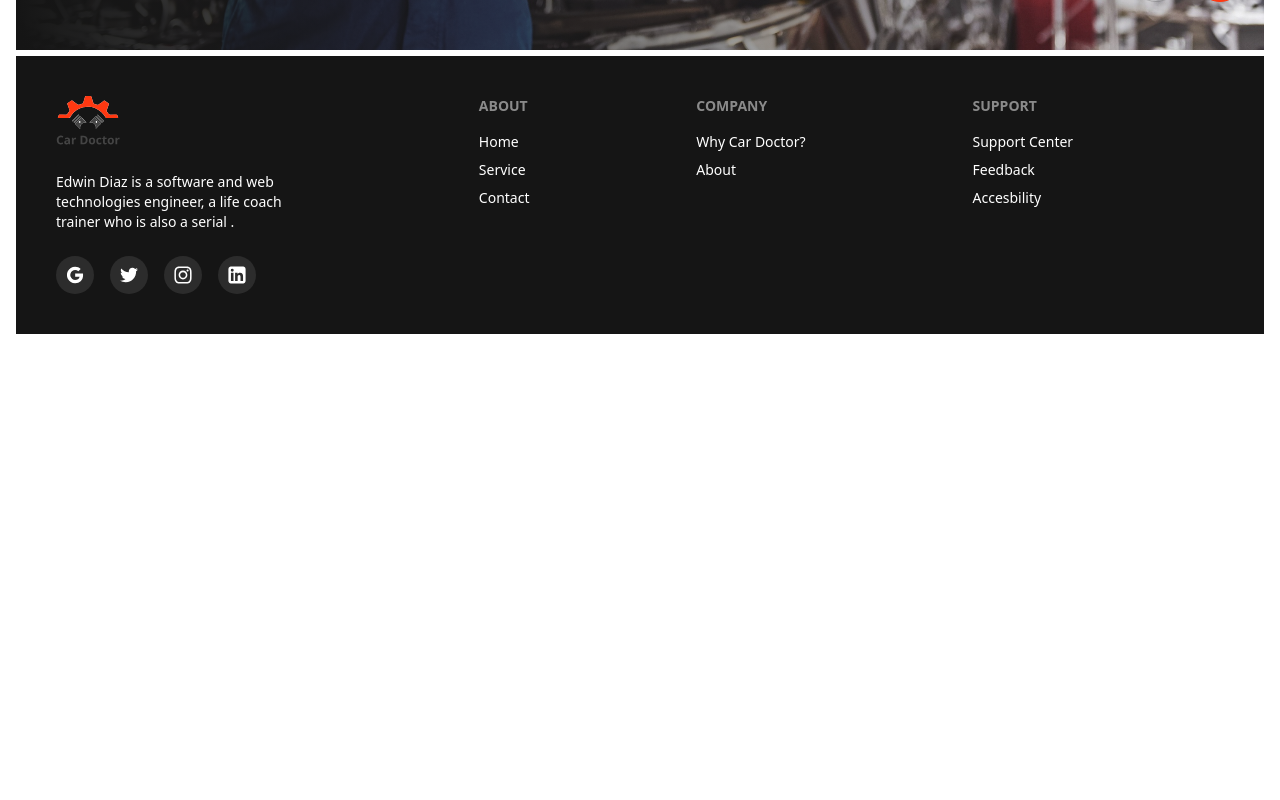
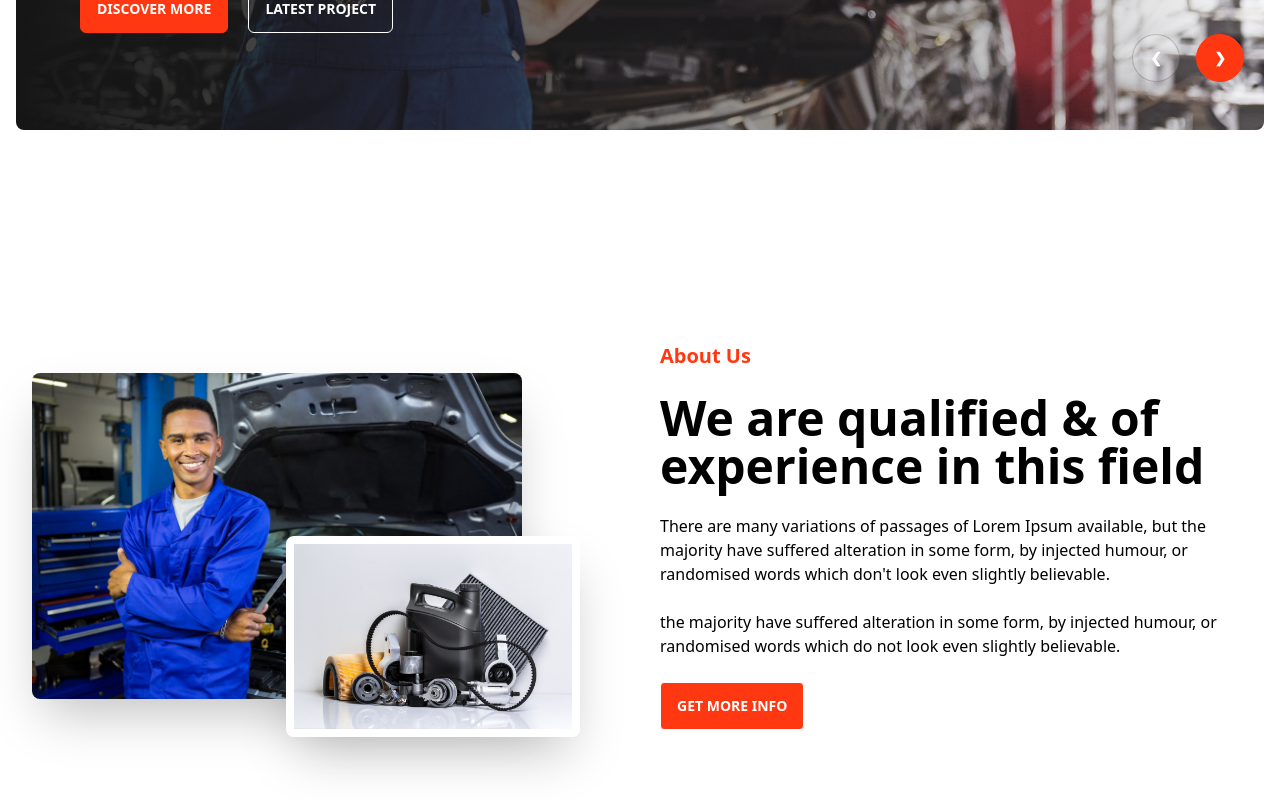
Before and after one commit to devsrsihab/Car-Doctor, a React (Vite) app: page / in a window 1280 px wide. Shown: the part 660-1460 px from the top of the page. Before the commit the page ends 1010 px from the top, so only its background shows below. Built offline with nearby package versions, Linux system fonts and the light colour scheme.

Commit message:
About Section Design Done

```diff
--- /dev/null
+++ b/src/Pages/Home/About.jsx
@@ -0,0 +1,30 @@
+import personImg from "../../assets/images/about_us/person.jpg";
+import partsImg from "../../assets/images/about_us/parts.jpg";
+
+const About = () => {
+  return (
+    <div className="hero py-20 min-h-screen bg-base-200">
+      <div className="hero-content flex-col lg:flex-row gap-10">
+        <div className="hero-img w-1/2">
+          <div className="personParts relative">
+            <img src={personImg} className="w-5/6 rounded-lg shadow-2xl" />
+            <img src={partsImg} className="w-3/6 border-8 absolute right-10 top-1/2 border-white rounded rounded-lg shadow-2xl" />
+          </div>
+        </div>
+        <div className="w-1/2 flex flex-col gap-6">
+          <h1 className="text-xl text-[#FF3811] font-bold">About Us</h1>
+          <h1 className="text-5xl font-bold">We are qualified & of experience in this field</h1>
+          <p >
+          There are many variations of passages of Lorem Ipsum available, but the majority have suffered alteration in some form, by injected humour, or randomised words which don't look even slightly believable.
+          </p>
+          <p >
+          the majority have suffered alteration in some form, by injected humour, or randomised words which do not look even slightly believable.
+          </p>
+          <button className="btn bg-[#FF3811] self-start hover:bg-[#FF3811] rounded outline-none text-white ">Get More Info</button>
+        </div>
+      </div>
+    </div>
+  );
+};
+
+export default About;
--- a/src/Pages/Home/Banner/Slider.jsx
+++ b/src/Pages/Home/Banner/Slider.jsx
@@ -19,7 +19,7 @@ const Slider = () => {
 
 
 
-  return <div className="carousel h-[600px] w-full">
+  return <div className="carousel rounded-lg mt-20 h-[600px] w-full">
     {
         slideProps.map((slider,index) => <Slide
          key={index}
--- a/src/Pages/Home/Home.jsx
+++ b/src/Pages/Home/Home.jsx
@@ -1,11 +1,13 @@
-import Slider from "./Banner/Slider"
+import About from "./About";
+import Slider from "./Banner/Slider";
 
 const Home = () => {
   return (
     <>
-    <Slider />
+      <Slider />
+      <About />
     </>
-  )
-}
+  );
+};
 
-export default Home
+export default Home;
```
